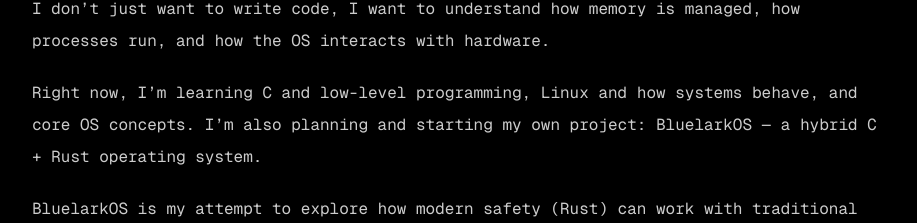
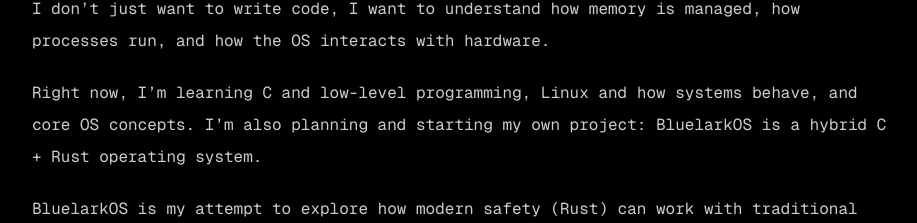
Before and after one commit to KyzenDev7/kyzen-portfolio, a Next.js app: page /blog/why-i-started-learning-systems-programming in a window 1280 px wide. Shown: the part 688-911 px from the top of the page, without its empty margins (178-1095 px from the left). Built offline with nearby package versions, Linux system fonts and the light colour scheme.

Commit message:
Fix typo in blog-data.js about BluelarkOS

```diff
--- a/src/app/blog/blog-data.js
+++ b/src/app/blog/blog-data.js
@@ -11,7 +11,7 @@
       "Instead of just using software, I want to understand how it works underneath.",
       "Systems programming is not easy. It requires patience, attention to detail, and a deep understanding of how computers work. But that’s exactly why I chose it.",
       "I don’t just want to write code, I want to understand how memory is managed, how processes run, and how the OS interacts with hardware.",
-      "Right now, I’m learning C and low-level programming, Linux and how systems behave, and core OS concepts. I’m also planning and starting my own project: BluelarkOS — a hybrid C + Rust operating system.",
+      "Right now, I’m learning C and low-level programming, Linux and how systems behave, and core OS concepts. I’m also planning and starting my own project: BluelarkOS is a hybrid C + Rust operating system.",
       "BluelarkOS is my attempt to explore how modern safety (Rust) can work with traditional low-level control (C). It’s not about creating the next big OS. It’s about learning deeply and building something real.",
       "I’m not rushing. I’m learning step by step: understanding fundamentals, experimenting, building small parts, and improving gradually.",
       "I’ll be sharing my journey here: what I learn, what I build, and the mistakes and lessons along the way.",
```
